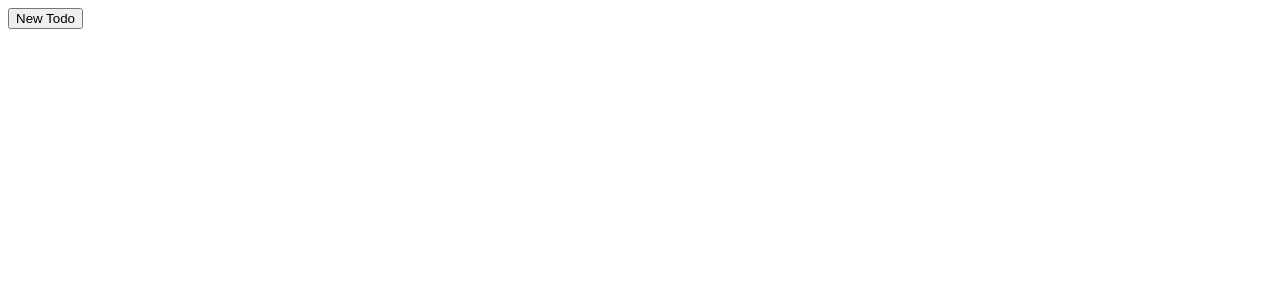
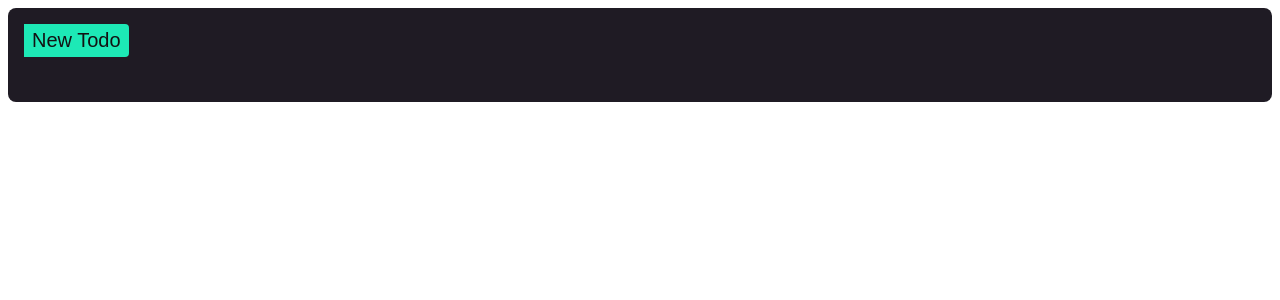
Before and after one commit to fr2Dev/home-page, a React (Create React App) app: page / in a window 1280 px wide. Shown: the top 300 px of the page. Built offline with nearby package versions, Linux system fonts and the light colour scheme.

Commit message:
💄 style(todo): add style to list

```diff
--- a/src/App.tsx
+++ b/src/App.tsx
@@ -20,8 +20,6 @@ function App() {
   useEffect(() => {
     if (localStorage.length > 0 && localStorage.getItem('todos')) {
       // We have items
-      console.log('useEffect');
-
       const localTodos: ITodo[] = JSON.parse(localStorage.getItem('todos') as string);
       updateTodos(localTodos);
     }
--- a/src/components/Todo/Todo.tsx
+++ b/src/components/Todo/Todo.tsx
@@ -1,6 +1,7 @@
 import React, { FC, useRef, useState } from 'react';
 import { Todo } from '../../definitions/interfaces';
 import List from './List';
+import { Container, Form, Button } from './styled';
 
 interface TodoListProps {
   todoValue: string;
@@ -32,9 +33,9 @@ const TodoList: FC<TodoListProps> = ({
   };
 
   return (
-    <div>
+    <Container>
       {todos.length === 0 ? (
-        <button
+        <Button
           onClick={() => {
             setInputVisible(true);
             setTimeout(() => inputRef.current?.focus());
@@ -42,20 +43,22 @@ const TodoList: FC<TodoListProps> = ({
           style={{ display: inputVisible ? 'none' : 'inlineBlock' }}
         >
           New Todo
-        </button>
+        </Button>
       ) : (
         <List {...listProps} />
       )}
-      <form
+      <Form
         onSubmit={addTodo}
         style={{ visibility: todos.length !== 0 || inputVisible ? 'visible' : 'hidden' }}
       >
         <input ref={inputRef} value={todoValue} onChange={handleTodoInput} placeholder="New Todo" />
-        <button type="submit" disabled={todoValue.length === 0}>
-          Add
-        </button>
-      </form>
-    </div>
+        {todoValue.length !== 0 && (
+          <Button type="submit" className="submit">
+            Add
+          </Button>
+        )}
+      </Form>
+    </Container>
   );
 };
 
--- a/src/components/Todo/styled.ts
+++ b/src/components/Todo/styled.ts
@@ -1,7 +1,9 @@
 import styled from 'styled-components';
 
 export const TaskList = styled.ul`
-  padding: 8px;
+  margin-top: 0;
+  padding: 0;
+  list-style-type: none;
 `;
 
 interface TaskProps {
@@ -9,8 +11,113 @@ interface TaskProps {
 }
 
 export const Task = styled.li<TaskProps>`
-  background-color: ${({ isDragging }) => (isDragging ? '#0f0' : '#eee')};
-  border-radius: 20px;
-  border: 1px solid #333;
+  align-items: center;
+  background-color: ${({ theme }) => theme.colors.foreground};
+  color: ${({ theme }) => theme.colors.font};
+  display: flex;
+  opacity: ${({ isDragging }) => (isDragging ? '0.65' : '1')};
   padding: 4px;
+
+  button,
+  input,
+  label {
+    font-size: inherit;
+  }
+
+  button {
+    background-color: inherit;
+    border: none;
+    color: inherit;
+    opacity: 0%;
+    transform: scale(1);
+
+    &:hover,
+    &:focus {
+      color: #f44336;
+      cursor: pointer;
+      transform: scale(1.25);
+      transition: transform 0.15s;
+    }
+  }
+
+  input {
+    &:checked {
+      & + label {
+        text-decoration: line-through;
+        opacity: 0.45;
+      }
+    }
+  }
+
+  &:hover button,
+  &:focus button,
+  input:focus ~ button,
+  button:focus {
+    opacity: 100%;
+  }
 `;
+
+export const Container = styled.div`
+  background-color: ${({ theme }) => theme.colors.foreground};
+  border-radius: 8px;
+  font-size: 20px;
+  padding: 1rem;
+
+  & *:focus {
+    outline-color: ${({ theme }) => theme.colors.outline};
+  }
+`;
+
+export const Form = styled.form`
+  color: ${({ theme }) => theme.colors.font};
+  font-size: 18px;
+
+  input,
+  button {
+    border: none;
+    font-size: inherit;
+  }
+
+  input {
+    background-color: transparent;
+    color: ${({ theme }) => theme.colors.font};
+    margin-left: 7px;
+    padding: 4px 8px;
+  }
+`;
+
+export const Button = styled.button`
+  background-color: ${({ theme }) => theme.colors.outline};
+  border-radius: 0 4px 4px 0;
+  border: none;
+  color: ${({ theme }) => theme.colors.background};
+  font-size: inherit;
+  padding: 5px 8px;
+
+  &:focus,
+  &:hover {
+    background-color: ${({ theme }) => theme.colors.outline};
+    color: #333;
+  }
+
+  &.submit {
+    background-color: transparent;
+    color: inherit;
+    font-weight: 700;
+    text-transform: uppercase;
+
+    &:focus,
+    &:hover {
+      background-color: ${({ theme }) => theme.colors.outline};
+      color: #333;
+    }
+  }
+
+  &:focus {
+    outline: none;
+  }
+
+  &:hover {
+    cursor: pointer;
+  }
+`;
--- a/src/style/theme.ts
+++ b/src/style/theme.ts
@@ -1,6 +1,10 @@
 const theme = {
   colors: {
     black: '#333',
+    background: '#121212',
+    foreground: '#1f1b24',
+    font: '#fff',
+    outline: '#1de9b6',
   },
 };
 
```
